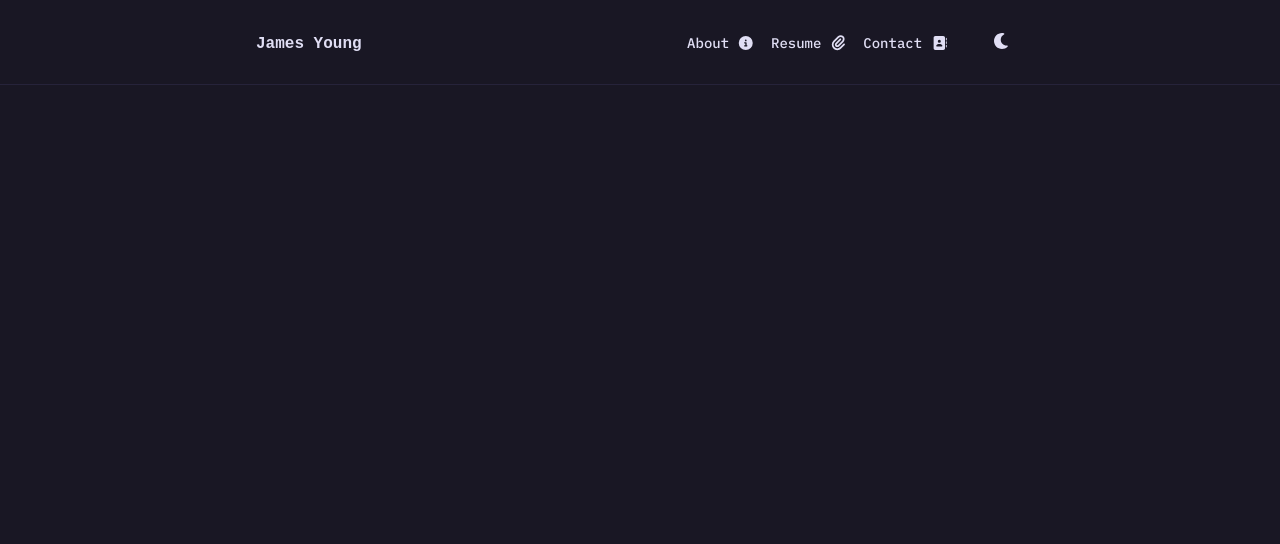
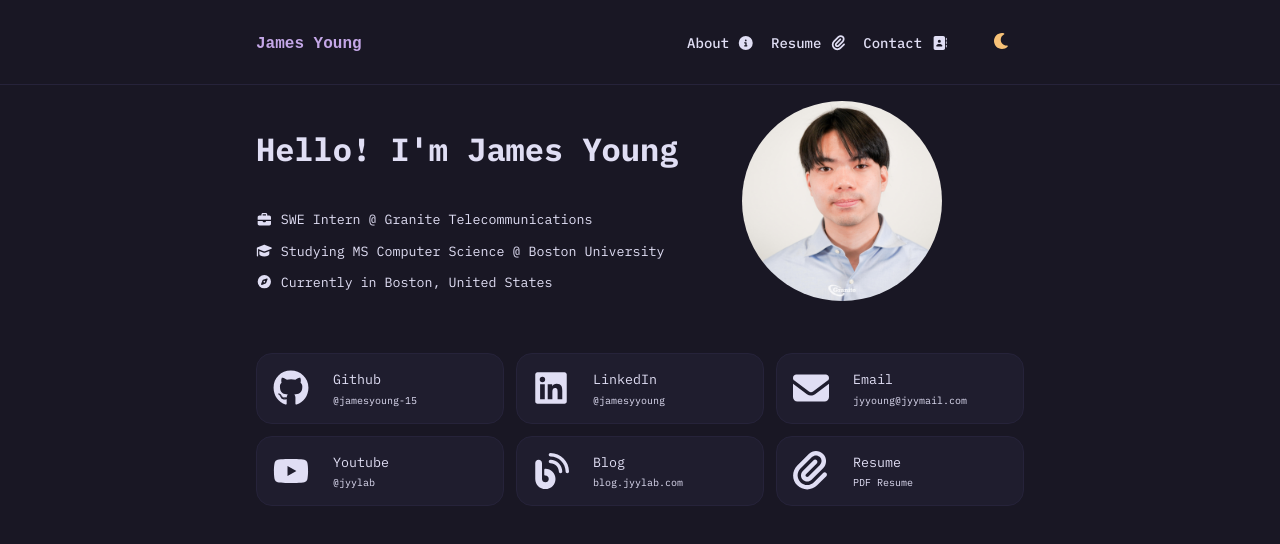
Before and after one commit to jamesyoung-15/jyyoung, a React (Vite) app in the folder frontend/: page / in a window 1280 px wide. Shown: the top 544 px of the page. Built offline with nearby package versions, Linux system fonts and the light colour scheme.

Commit message:
feat: overview section

```diff
--- a/frontend/src/App.tsx
+++ b/frontend/src/App.tsx
@@ -1,9 +1,15 @@
 import Header from "./components/Header/Header";
+import Overview from "./components/Overview/Overview";
+// import About from "./components/About/About";
+
 const App = () => {
-
   return (
     <>
       <Header />
+      <main>
+        <Overview />
+        {/* <About /> */}
+      </main>
     </>
   );
 };
--- a/frontend/src/components/Header/Header.css
+++ b/frontend/src/components/Header/Header.css
@@ -15,7 +15,7 @@ header {
 .header-title {
   a {
     font-family: monospace;
-    color: var(--rp-text);
+    color: var(--rp-iris);
     font-size: 1rem;
     font-weight: 700;
   }
@@ -44,9 +44,10 @@ nav {
 }
 
 .theme-toggle {
-    &:hover {
-        color: var(--rp-gold);
-    }
+  color: var(--rp-gold);
+  &:hover {
+    color: var(--rp-iris);
+  }
 }
 
 @media (max-width: 768px) {
--- /dev/null
+++ b/frontend/src/components/Overview/Overview.css
@@ -0,0 +1,75 @@
+.overview-section {
+  display: flex;
+  flex-direction: column;
+  gap: 3rem;
+  padding: 1rem 0;
+  /* border: 1px solid var(--rp-overlay); */
+  border-top: none;
+}
+
+.overview-header {
+  display: flex;
+  gap: 4rem;
+  align-items: center;
+}
+
+.overview-photo {
+  img {
+    width: 200px;
+    height: 200px;
+    border-radius: 50%;
+    object-fit: cover;
+    object-position: center;
+  }
+}
+
+.overview-summary {
+  display: flex;
+  flex-direction: column;
+  justify-content: space-between;
+  h2 {
+    font-size: 2rem;
+  }
+  p {
+    font-size: smaller;
+  }
+}
+
+.overview-links {
+    display: grid;
+    grid-template-columns: 1fr 1fr 1fr;
+    gap: 0.75rem;
+}
+
+.overview-link {
+    display: flex;
+    gap: 0.75rem;
+    padding: 1rem;
+    border: 1px solid var(--rp-overlay);
+    border-radius: 1rem;
+    font-size: smaller;
+    background-color: var(--rp-surface);
+    a {
+        display: flex;
+        gap: 1.5rem;
+    }
+}
+
+.link-icon {
+    width: 2.25rem;
+    height: 2.25rem;
+}
+
+.link-text {
+    display: flex;
+    flex-direction: column;
+    gap: 0.25rem;
+    span:last-child {
+        font-size: x-small;
+        padding-top: 0.1rem;
+    }
+}
+
+a {
+        color: var(--rp-text);
+}
--- /dev/null
+++ b/frontend/src/components/Overview/Overview.tsx
@@ -0,0 +1,67 @@
+import myPhoto from "../../assets/my-photo.jpg";
+import "./Overview.css";
+import { FontAwesomeIcon } from "@fortawesome/react-fontawesome";
+import {
+  faGraduationCap,
+  faBriefcase,
+  faCompass,
+  faEnvelope,
+  faPaperclip
+} from "@fortawesome/free-solid-svg-icons";
+import { faGithub, faLinkedin, faYoutube } from "@fortawesome/free-brands-svg-icons";
+import { faBlog } from "@fortawesome/free-solid-svg-icons";
+
+const contactLinks = [
+    { text: 'Github', icon: faGithub, link: "https://github.com/jamesyoung-15", handle: "@jamesyoung-15" },
+    { text: 'LinkedIn', icon: faLinkedin, link: "https://www.linkedin.com/in/jamesyyoung/", handle: "@jamesyyoung" },
+    { text: 'Email', icon: faEnvelope, link: "mailto:jyyoung@jyymail.com", handle: "jyyoung@jyymail.com" },
+    { text: 'Youtube', icon: faYoutube, link: "https://www.youtube.com/@jyylab", handle: "@jyylab" },
+    { text: 'Blog', icon: faBlog, link: "https://blog.jyylab.com", handle: "blog.jyylab.com" },
+    { text: 'Resume', icon: faPaperclip, link: "https://blog.jyylab.com", handle: "PDF Resume" },
+];
+
+const Overview = () => {
+  return (
+    <section className="overview-section">
+      <div className="overview-header">
+        <div className="overview-summary">
+          <h2>Hello! I'm James Young</h2>
+          <div className="overview-details">
+            <p>
+              <FontAwesomeIcon icon={faBriefcase} /> SWE Intern @
+              Granite Telecommunications
+            </p>
+            <p>
+              <FontAwesomeIcon icon={faGraduationCap} /> Studying MS Computer
+              Science @ Boston University
+            </p>
+            <p>
+              <FontAwesomeIcon icon={faCompass} /> Currently in Boston, United
+              States
+            </p>
+          </div>
+        </div>
+        <div className="overview-photo">
+          <img src={myPhoto} alt="Hello!" />
+        </div>
+      </div>
+      <div className="overview-links">
+        {contactLinks.map((contactLink, index) => (
+          <div key={index} className="overview-link">
+            <a href={contactLink.link} target="_blank">
+              <FontAwesomeIcon icon={contactLink.icon} className="link-icon" />
+              <div className="link-text">
+                <span>{contactLink.text}</span>
+                <span>{contactLink.handle}</span>
+              </div>
+            </a>
+          </div>
+        ))
+
+        }
+      </div>
+    </section>
+  );
+};
+
+export default Overview;
--- a/frontend/src/index.css
+++ b/frontend/src/index.css
@@ -64,12 +64,12 @@ body {
 }
 
 a {
-  color: var(--rp-iris);
+  color: var(--rp-text);
   text-decoration: none;
 }
 
 a:hover {
-  color: var(--rp-foam);
+  color: var(--rp-iris);
 }
 
 li {
@@ -89,3 +89,8 @@ button {
 button:hover {
   background: var(--rp-highlight-med);
 }
+
+main {
+  max-width: 48rem;
+  margin: 0 auto;
+}
```
Also changed, not shown: frontend/src/assets/my-photo.jpg (added).
